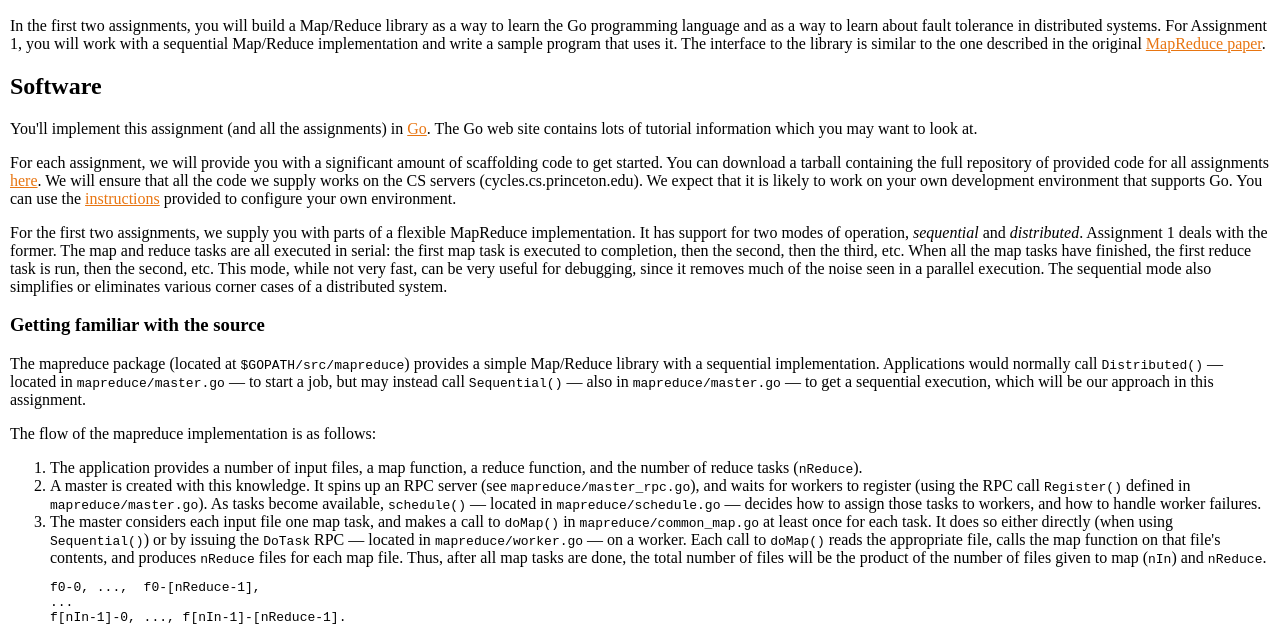
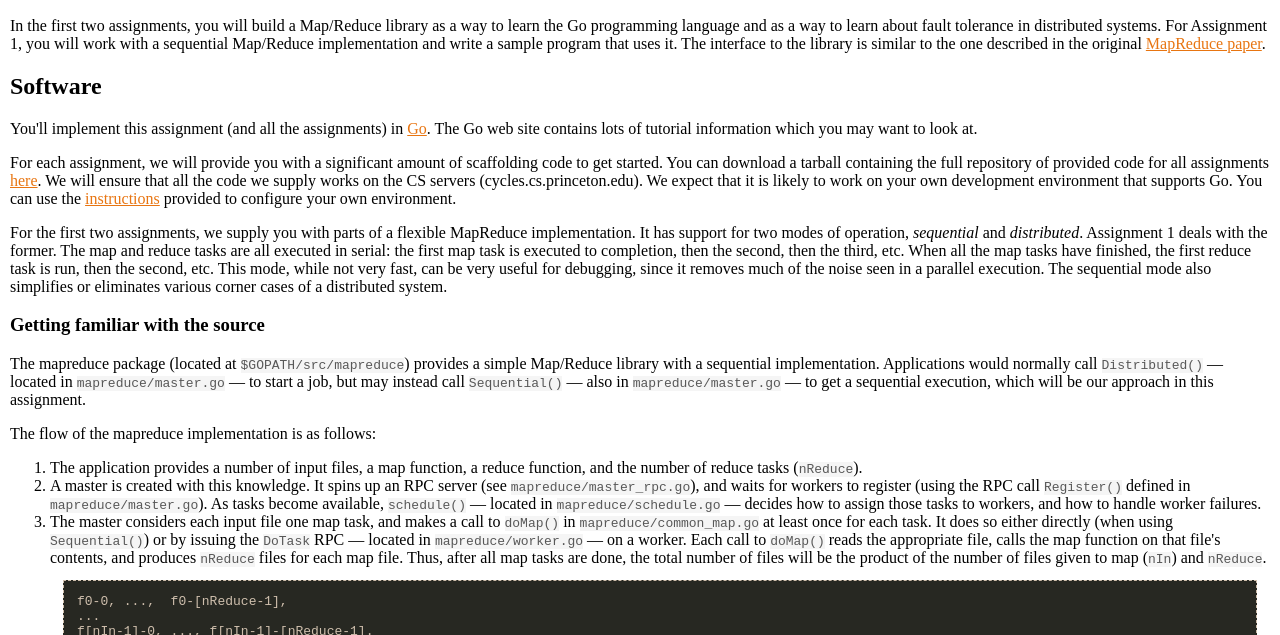
Before and after one commit to mcanini/CS240-F17, a plain HTML site: page a1.html in a window 1280 px wide. Shown: the part 131-766 px from the top of the page. Drawn offline with Linux system fonts and the light colour scheme.

Commit message:
changing style a bit

```diff
--- a/style.css
+++ b/style.css
@@ -296,3 +296,19 @@ span.email {
 div.clear {
   clear: both;
 }
+
+pre {
+    display: block;
+    font-size: 100%;
+	color: #CFBFAD;
+	background: #272822;
+    overflow-x: auto;
+    margin: 1em;
+	border: 1px dashed;
+	padding: 1em;
+}
+
+tt {
+    color: #585858;
+    background: #F5F5F5;
+}
```
